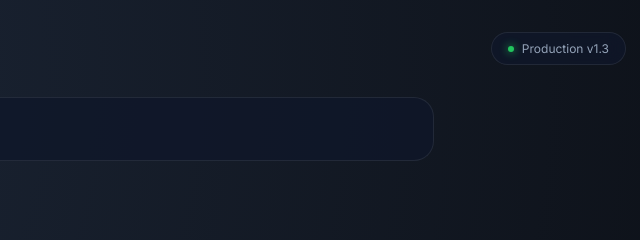
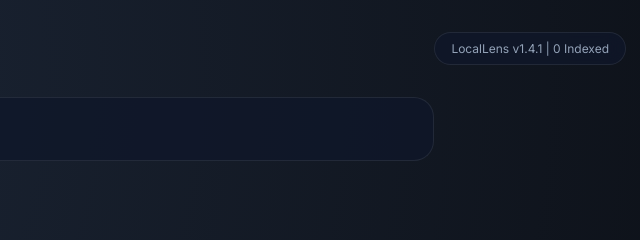
Before and after one commit to geevarghesekthomas84-sys/LocalLens, a website: page public/index.html in a window 1280 px wide. Shown: the top 240 px of the page, 590-1230 px from the left. Drawn offline with Linux system fonts and the light colour scheme; no server answers.

Commit message:
Final v1.4.1 release: UI version sync and polish

```diff
--- a/public/index.html
+++ b/public/index.html
@@ -3,7 +3,7 @@
 <head>
     <meta charset="UTF-8">
     <meta name="viewport" content="width=device-width, initial-scale=1.0">
-    <title>Deep Search | Production v1.3</title>
+    <title>Deep Search | Production v1.4.1</title>
     <link rel="stylesheet" href="style.css">
     <link href="https://fonts.googleapis.com/css2?family=Inter:wght@400;600&family=Outfit:wght@500;700&display=swap" rel="stylesheet">
 </head>
@@ -13,8 +13,7 @@
     <header>
         <h1>DEEP<span>SEARCH</span></h1>
         <div class="status-indicator" id="status-badge">
-            <span class="dot"></span>
-            <span id="status-text">Production v1.3</span>
+                <span class="badge">LocalLens v1.4.1 | <span id="indexed-count">0</span> Indexed</span>
         </div>
     </header>
 
```
Also changed, not shown: 1 other file.
